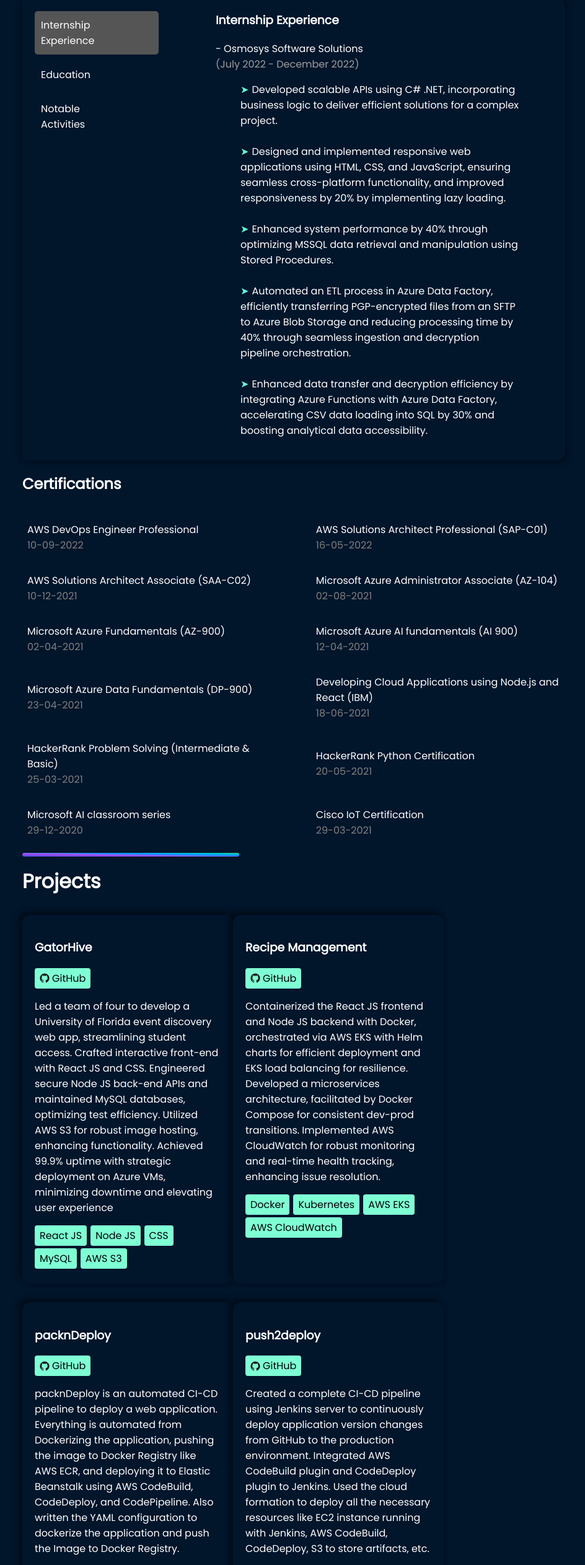
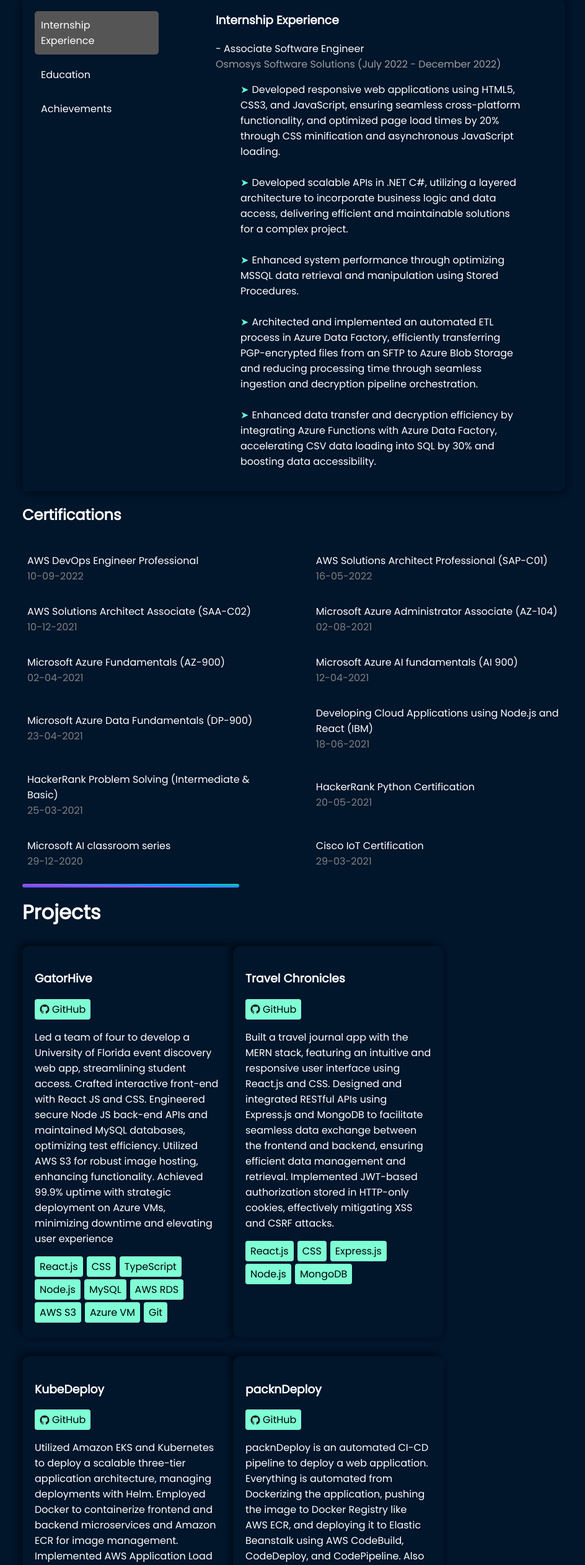
Before and after one commit to shanmukhchowdary147/shanmukhchowdary147.github.io, a React (Create React App) app: page / in a window 1280 px wide. Shown: the part 1250-3775 px from the top of the page at 62% size, without its empty margins (166-1110 px from the left). Built offline with nearby package versions, Linux system fonts and the light colour scheme.

Commit message:
Updated content

```diff
--- a/src/components/body/work/experience.js
+++ b/src/components/body/work/experience.js
@@ -4,36 +4,39 @@
   return (
     <div className="notable-extracir-card">
       <h3>Internship Experience</h3>
-      <div>- Osmosys Software Solutions</div>
-      <p2>(July 2022 - December 2022)</p2>
+      <div></div>
+      <div>- Associate Software Engineer</div>
+      <p2>Osmosys Software Solutions (July 2022 - December 2022)</p2>
       <ul>
         <li>
-          Developed scalable APIs using C# .NET, incorporating business logic to
-          deliver efficient solutions for a complex project.
+          Developed responsive web applications using HTML5, CSS3, and
+          JavaScript, ensuring seamless cross-platform functionality, and
+          optimized page load times by 20% through CSS minification and
+          asynchronous JavaScript loading.
         </li>
         <br />
         <li>
-          Designed and implemented responsive web applications using HTML, CSS,
-          and JavaScript, ensuring seamless cross-platform functionality, and
-          improved responsiveness by 20% by implementing lazy loading.
+          Developed scalable APIs in .NET C#, utilizing a layered architecture
+          to incorporate business logic and data access, delivering efficient
+          and maintainable solutions for a complex project.
         </li>
         <br />
         <li>
-          Enhanced system performance by 40% through optimizing MSSQL data
-          retrieval and manipulation using Stored Procedures.
+          Enhanced system performance through optimizing MSSQL data retrieval
+          and manipulation using Stored Procedures.
         </li>
         <br />
         <li>
-          Automated an ETL process in Azure Data Factory, efficiently
-          transferring PGP-encrypted files from an SFTP to Azure Blob Storage
-          and reducing processing time by 40% through seamless ingestion and
-          decryption pipeline orchestration.
+          Architected and implemented an automated ETL process in Azure Data
+          Factory, efficiently transferring PGP-encrypted files from an SFTP to
+          Azure Blob Storage and reducing processing time through seamless
+          ingestion and decryption pipeline orchestration.
         </li>
         <br />
         <li>
           Enhanced data transfer and decryption efficiency by integrating Azure
           Functions with Azure Data Factory, accelerating CSV data loading into
-          SQL by 30% and boosting analytical data accessibility.
+          SQL by 30% and boosting data accessibility.
         </li>
       </ul>
     </div>
--- a/src/components/body/work/index.js
+++ b/src/components/body/work/index.js
@@ -83,9 +83,7 @@
             }`}
             onClick={() => handleMenuClick("notable-activities")}
           >
-            Notable
-            <br />
-            Activities
+            Achievements
           </div>
         </div>
         <div className="content">
--- a/src/components/body/work/notable_activities.js
+++ b/src/components/body/work/notable_activities.js
@@ -3,23 +3,38 @@
 function NotableActivities() {
   return (
     <div className="notable-extracir-card">
-      <h3>Notable Activities</h3>
+      <h3>Achievements</h3>
       <div>
-        - President at Bennett Cloud Computing Club{" "}
+        <ul className="activities-list">
+          <li>
+            President at Bennett Cloud Computing Club{" "}
             <p2>(Jan 2022 - April 2022)</p2>
-      </div>
+            <div className="activities-description">
               <ul>
                 <li>
-          Organized various events on Cloud Computing like hackathons and
-          workshops to enhance students' knowledge on cloud computing and to
-          create awareness on Cloud courses in university.
+                  Organized various events on Cloud Computing like hackathons
+                  and workshops to enhance students' knowledge on cloud
+                  computing and to create awareness on Cloud courses in
+                  university.
                 </li>
-        <br />
                 <li>
-          Lead all the club members in an organized manner by assigning tasks to
-          each individual and verifying their performance.
+                  Led all the club members in an organized manner by assigning
+                  tasks to each individual and verifying their performance.
                 </li>
               </ul>
+            </div>
+          </li>
+          <li>
+            Bennett Dean’s List Scholarship: Distinguished as one of 11
+            recipients from over 500 students, awarded a US$17,000 merit based
+            scholarship for exceptional academic performance.
+          </li>
+          <li>
+            "For Her" Project: Selected as one of the best projects of the
+            semester and shortlisted for the Industrial Project Expo.
+          </li>
+        </ul>
+      </div>
     </div>
   );
 }
--- a/src/components/body/work/work.css
+++ b/src/components/body/work/work.css
@@ -77,7 +77,14 @@
   flex-basis: 0;
   flex-grow: 1; */
 }
-
+.activities-list {
+  display: flex;
+  flex-direction: column;
+  gap: 10px;
+}
+.activities-description {
+  color: rgb(207, 207, 207);
+}
 .notable-extracir-card {
   padding: 0 40px;
 }
@@ -96,6 +103,9 @@
   content: "➤";
   color: #64ffda; /* Replace with your desired color */
   margin-right: 5px;
+}
+.activities-description ul li::before {
+  content: "-";
 }
 
 .notable-extracir-card p2 {
--- a/src/data/projects.js
+++ b/src/data/projects.js
@@ -4,17 +4,37 @@
     title: "GatorHive",
     about:
       "Led a team of four to develop a University of Florida event discovery web app, streamlining student access. Crafted interactive front-end with React JS and CSS. Engineered secure Node JS back-end APIs and maintained MySQL databases, optimizing test efficiency. Utilized AWS S3 for robust image hosting, enhancing functionality. Achieved 99.9% uptime with strategic deployment on Azure VMs, minimizing downtime and elevating user experience",
-    tags: ["React JS", "Node JS", "CSS", "MySQL", "AWS S3"],
+    tags: [
+      "React.js",
+      "CSS",
+      "TypeScript",
+      "Node.js",
+      "MySQL",
+      "AWS RDS",
+      "AWS S3",
+      "Azure VM",
+      "Git",
+    ],
     github: "https://github.com/shanmukhchowdary147/GatorHive-26",
     image:
       "https://cdn.dribbble.com/users/2657627/screenshots/13959270/media/b1a8b2b53760dc5c10e6cddc1409a3a1.png?compress=1&resize=400x300",
   },
   {
     id: 1,
-    title: "Recipe Management",
+    title: "Travel Chronicles",
     about:
-      "Containerized the React JS frontend and Node JS backend with Docker, orchestrated via AWS EKS with Helm charts for efficient deployment and EKS load balancing for resilience. Developed a microservices architecture, facilitated by Docker Compose for consistent dev-prod transitions. Implemented AWS CloudWatch for robust monitoring and real-time health tracking, enhancing issue resolution.",
-    tags: ["Docker", "Kubernetes", "AWS EKS", "AWS CloudWatch"],
+      "Built a travel journal app with the MERN stack, featuring an intuitive and responsive user interface using React.js and CSS. Designed and integrated RESTful APIs using Express.js and MongoDB to facilitate seamless data exchange between the frontend and backend, ensuring efficient data management and retrieval. Implemented JWT-based authorization stored in HTTP-only cookies, effectively mitigating XSS and CSRF attacks.",
+    tags: ["React.js", "CSS", "Express.js", "Node.js", "MongoDB"],
+    github: "https://github.com/shanmukhchowdary147/GatorHive-26",
+    image:
+      "https://cdn.dribbble.com/users/2657627/screenshots/13959270/media/b1a8b2b53760dc5c10e6cddc1409a3a1.png?compress=1&resize=400x300",
+  },
+  {
+    id: 1,
+    title: "KubeDeploy",
+    about:
+      "Utilized Amazon EKS and Kubernetes to deploy a scalable three-tier application architecture, managing deployments with Helm. Employed Docker to containerize frontend and backend microservices and Amazon ECR for image management. Implemented AWS Application Load Balancer and Kubernetes Ingress Controller for efficient traffic routing. ",
+    tags: ["AWS EKS", "Docker", "Ingress", "Load Balancer", "Helm"],
     // github: "https://github.com/shanmukhchowdary147/GatorHive-26",
     image:
       "https://cdn.dribbble.com/users/2657627/screenshots/13959270/media/b1a8b2b53760dc5c10e6cddc1409a3a1.png?compress=1&resize=400x300",
@@ -71,9 +91,9 @@
   },
   {
     id: 1,
-    title: "Covi-19 Tracker App",
+    title: "Covid-19 Tracker App",
     about:
-      "Covi-19 Tracker is an android app to track the status of Covid-19 cases globally and nationally. It shows some major aspects like total cases, active cases, today's cases, total deaths, today's deaths, number of people recovered, and affected countries.",
+      "Covid-19 Tracker is an android app to track the status of Covid-19 cases globally and nationally. It shows some major aspects like total cases, active cases, today's cases, total deaths, today's deaths, number of people recovered, and affected countries.",
     tags: ["Android Studio", "Java", "Retrofit"],
     github: "https://github.com/shanmukhchowdary147/Covid19Tracker",
     image:
--- a/src/data/skills.js
+++ b/src/data/skills.js
@@ -16,8 +16,25 @@
       },
 
       {
+        name: "Node JS",
+        icon: <i class="devicon-nodejs-plain colored"></i>,
+      },
+      {
+        name: "DOT-NET",
+        icon: <i class="devicon-dot-net-plain colored"></i>,
+      },
+      {
         name: "AWS",
         icon: <i class="devicon-amazonwebservices-original colored"></i>,
+      },
+      {
+        name: "Azure",
+        icon: (
+          <img
+            height="70"
+            src="https://www.vectorlogo.zone/logos/microsoft_azure/microsoft_azure-icon.svg"
+          ></img>
+        ),
       },
       {
         name: "Docker",
@@ -32,27 +49,18 @@
         icon: <i class="devicon-jenkins-plain colored"></i>,
       },
 
-      {
-        name: "Azure",
-        icon: (
-          <img
-            height="70"
-            src="https://www.vectorlogo.zone/logos/microsoft_azure/microsoft_azure-icon.svg"
-          ></img>
-        ),
-      },
-
       // {
       //   name: "Android Studio",
       //   icon: <i class="devicon-android-plain colored"></i>,
       // },
+
       {
-        name: "DOT-NET",
-        icon: <i class="devicon-dot-net-plain colored"></i>,
+        name: "JavaScript",
+        icon: <i class="devicon-javascript-plain colored"></i>,
       },
       {
-        name: "Node JS",
-        icon: <i class="devicon-nodejs-plain colored"></i>,
+        name: "C++",
+        icon: <i class="devicon-cplusplus-plain colored"></i>,
       },
       {
         name: "Python",
@@ -62,10 +70,6 @@
       //   name: "Java",
       //   icon: <i class="devicon-java-plain"></i>,
       // },
-      {
-        name: "C++",
-        icon: <i class="devicon-cplusplus-plain colored"></i>,
-      },
 
       {
         name: "MySQL",
```
Lines whose indentation alone changed are shown as unchanged.
